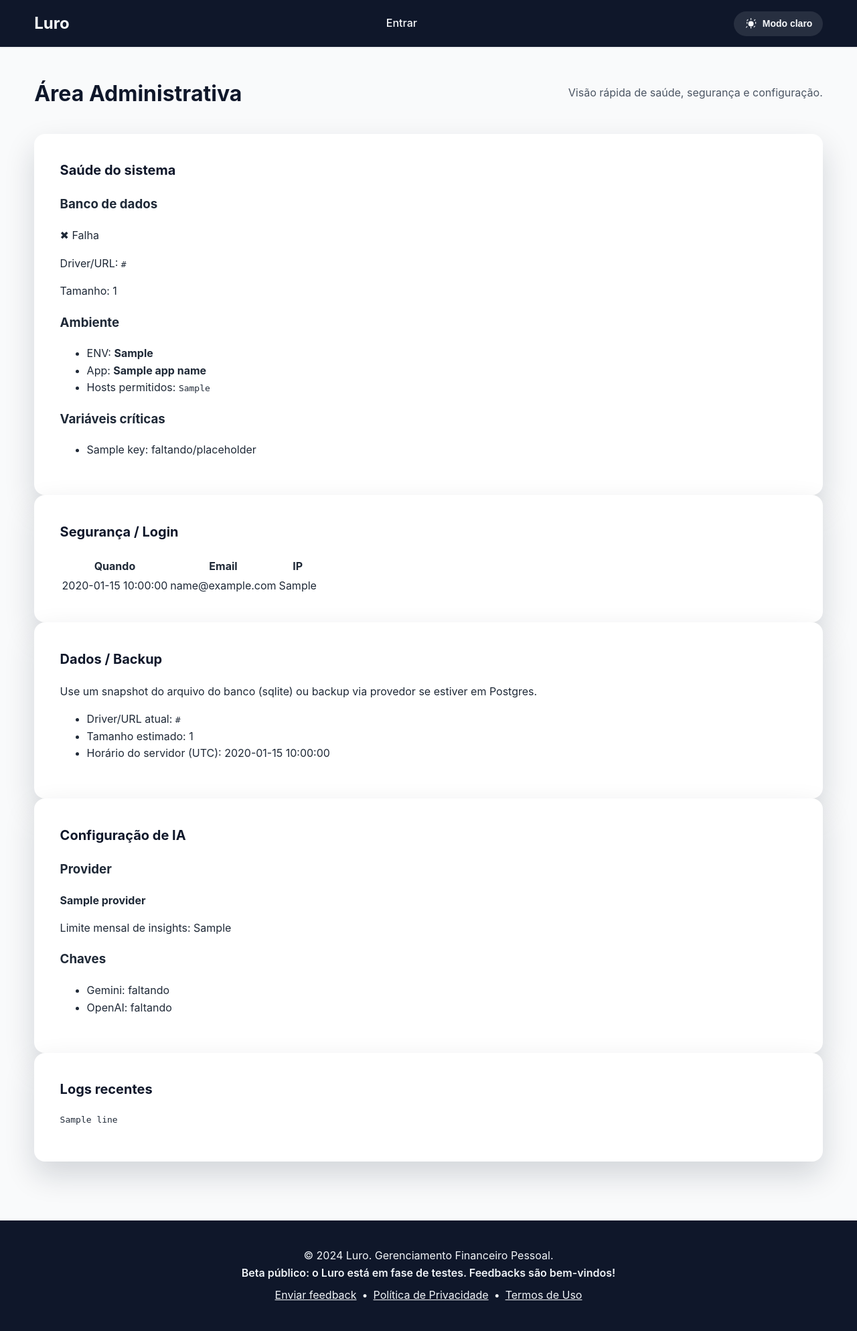
After one commit to alexarnoni/Luro, a FastAPI app: template app/web/templates/admin/index.html in a window 1280 px wide. The commit adds this page. Shown: the whole page at 67% size. Run offline with FastAPI, Linux system fonts and the light colour scheme; the template is opened without the code that fills it: most values are stand-ins (such as "Sample title", 1, 10 or a date in 2020).

Commit message:
Add admin dashboard protected by env allowlist

```diff
--- a/app/web/routes/auth.py
+++ b/app/web/routes/auth.py
@@ -27,6 +27,10 @@ templates.env.globals.setdefault("_", i18n.gettext_proxy)
 templates.env.globals.setdefault("TURNSTILE_SITE_KEY", settings.TURNSTILE_SITE_KEY)
 templates.env.globals.setdefault("ENABLE_SECURITY_HARDENING", settings.ENABLE_SECURITY_HARDENING)
 templates.env.globals.setdefault("ASSETS_VERSION", settings.ASSETS_VERSION)
+templates.env.globals.setdefault(
+    "is_admin",
+    lambda user: bool(user and getattr(user, "email", None) and user.email.lower() in settings.ADMIN_EMAILS),
+)
 
 logger = logging.getLogger(__name__)
 security_logger = logging.getLogger("app.security")
--- a/app/web/routes/dashboard.py
+++ b/app/web/routes/dashboard.py
@@ -28,6 +28,10 @@ templates.env.globals.setdefault("SESSION_COOKIE_NAME", SESSION_COOKIE_NAME)
 templates.env.globals.setdefault("ENABLE_CSRF_JSON", settings.ENABLE_CSRF_JSON)
 templates.env.globals.setdefault("_", i18n.gettext_proxy)
 templates.env.globals.setdefault("ASSETS_VERSION", settings.ASSETS_VERSION)
+templates.env.globals.setdefault(
+    "is_admin",
+    lambda user: bool(user and getattr(user, "email", None) and user.email.lower() in settings.ADMIN_EMAILS),
+)
 
 
 @router.get("/dashboard", response_class=HTMLResponse)
--- a/app/web/routes/pages.py
+++ b/app/web/routes/pages.py
@@ -12,6 +12,10 @@ templates.env.globals.setdefault("SESSION_COOKIE_NAME", SESSION_COOKIE_NAME)
 templates.env.globals.setdefault("ENABLE_CSRF_JSON", settings.ENABLE_CSRF_JSON)
 templates.env.globals.setdefault("_", i18n.gettext_proxy)
 templates.env.globals.setdefault("ASSETS_VERSION", settings.ASSETS_VERSION)
+templates.env.globals.setdefault(
+    "is_admin",
+    lambda user: bool(user and getattr(user, "email", None) and user.email.lower() in settings.ADMIN_EMAILS),
+)
 
 
 @router.get("/", response_class=HTMLResponse)
--- /dev/null
+++ b/app/web/templates/admin/index.html
@@ -0,0 +1,120 @@
+{% extends "base.html" %}
+
+{% block title %}{{ _('Admin - Luro') }}{% endblock %}
+
+{% block content %}
+<div class="page-header">
+    <h1>{{ _('Área Administrativa') }}</h1>
+    <p class="dashboard-subtitle">{{ _('Visão rápida de saúde, segurança e configuração.') }}</p>
+</div>
+
+<section class="dashboard-section">
+    <div class="section-heading">
+        <h2>{{ _('Saúde do sistema') }}</h2>
+    </div>
+    <div class="cards-grid">
+        <div class="card">
+            <h3>{{ _('Banco de dados') }}</h3>
+            <p>
+                {% if db_ok %}
+                    <span class="status status-ok">✔ {{ _('Online') }}</span>
+                {% else %}
+                    <span class="status status-bad">✖ {{ _('Falha') }}</span>
+                {% endif %}
+            </p>
+            <p>{{ _('Driver/URL') }}: <code>{{ db_url }}</code></p>
+            <p>{{ _('Tamanho') }}: {{ db_size if db_size else _('Indisponível') }}</p>
+        </div>
+        <div class="card">
+            <h3>{{ _('Ambiente') }}</h3>
+            <ul class="status-list">
+                <li>{{ _('ENV') }}: <strong>{{ app_env }}</strong></li>
+                <li>{{ _('App') }}: <strong>{{ app_name }}</strong></li>
+                <li>{{ _('Hosts permitidos') }}: <code>{{ allowed_hosts|join(", ") }}</code></li>
+            </ul>
+        </div>
+        <div class="card">
+            <h3>{{ _('Variáveis críticas') }}</h3>
+            <ul class="status-list">
+                {% for key, ok in env_status.items() %}
+                <li>{{ key }}: {% if ok %}<span class="status status-ok">{{ _('presente') }}</span>{% else %}<span class="status status-bad">{{ _('faltando/placeholder') }}</span>{% endif %}</li>
+                {% endfor %}
+            </ul>
+        </div>
+    </div>
+</section>
+
+<section class="dashboard-section">
+    <div class="section-heading">
+        <h2>{{ _('Segurança / Login') }}</h2>
+    </div>
+    {% if login_events %}
+    <div class="table-responsive">
+        <table class="table">
+            <thead>
+                <tr>
+                    <th>{{ _('Quando') }}</th>
+                    <th>{{ _('Email') }}</th>
+                    <th>{{ _('IP') }}</th>
+                </tr>
+            </thead>
+            <tbody>
+                {% for event in login_events %}
+                <tr>
+                    <td>{{ event.requested_at }}</td>
+                    <td>{{ event.email }}</td>
+                    <td>{{ event.ip or '-' }}</td>
+                </tr>
+                {% endfor %}
+            </tbody>
+        </table>
+    </div>
+    {% else %}
+    <p class="empty-state">{{ _('Nenhum pedido de login encontrado.') }}</p>
+    {% endif %}
+</section>
+
+<section class="dashboard-section">
+    <div class="section-heading">
+        <h2>{{ _('Dados / Backup') }}</h2>
+    </div>
+    <p>{{ _('Use um snapshot do arquivo do banco (sqlite) ou backup via provedor se estiver em Postgres.') }}</p>
+    <ul class="status-list">
+        <li>{{ _('Driver/URL atual') }}: <code>{{ db_url }}</code></li>
+        <li>{{ _('Tamanho estimado') }}: {{ db_size if db_size else _('Indisponível') }}</li>
+        <li>{{ _('Horário do servidor (UTC)') }}: {{ server_time }}</li>
+    </ul>
+</section>
+
+<section class="dashboard-section">
+    <div class="section-heading">
+        <h2>{{ _('Configuração de IA') }}</h2>
+    </div>
+    <div class="cards-grid">
+        <div class="card">
+            <h3>{{ _('Provider') }}</h3>
+            <p><strong>{{ ai_config.provider }}</strong></p>
+            <p>{{ _('Limite mensal de insights') }}: {{ ai_config.insights_limit }}</p>
+        </div>
+        <div class="card">
+            <h3>{{ _('Chaves') }}</h3>
+            <ul class="status-list">
+                <li>Gemini: {% if ai_config.gemini_configured %}<span class="status status-ok">{{ _('configurada') }}</span>{% else %}<span class="status status-bad">{{ _('faltando') }}</span>{% endif %}</li>
+                <li>OpenAI: {% if ai_config.openai_configured %}<span class="status status-ok">{{ _('configurada') }}</span>{% else %}<span class="status status-bad">{{ _('faltando') }}</span>{% endif %}</li>
+            </ul>
+        </div>
+    </div>
+</section>
+
+<section class="dashboard-section">
+    <div class="section-heading">
+        <h2>{{ _('Logs recentes') }}</h2>
+    </div>
+    {% if logs_tail %}
+    <pre class="log-box">{% for line in logs_tail %}{{ line }}
+{% endfor %}</pre>
+    {% else %}
+    <p class="empty-state">{{ _('Nenhum log disponível ainda.') }}</p>
+    {% endif %}
+</section>
+{% endblock %}
--- a/app/web/templates/base.html
+++ b/app/web/templates/base.html
@@ -18,6 +18,9 @@
                 <li><a href="/accounts">{{ _('Contas') }}</a></li>
                 <li><a href="/transactions">{{ _('Transações') }}</a></li>
                 <li><a href="/goals">{{ _('Metas') }}</a></li>
+                {% if is_admin(user) %}
+                <li><a href="/admin">{{ _('Admin') }}</a></li>
+                {% endif %}
                 <li><a href="/logout">{{ _('Sair') }}</a></li>
             </ul>
             {% else %}
--- a/main.py
+++ b/main.py
@@ -8,7 +8,7 @@ from app.core.database import init_db
 from app.core.logging_config import setup_logging
 from app.core.middleware import CSRFMiddleware, RequestContextMiddleware, SecurityHeadersMiddleware
 from app.core.i18n import I18nMiddleware, gettext_proxy
-from app.web.routes import api, auth, dashboard, pages
+from app.web.routes import api, auth, dashboard, pages, admin
 from app.web.routes import account, health
 
 setup_logging()
@@ -47,6 +47,7 @@ app.mount("/static", StaticFiles(directory="app/web/static"), name="static")
 app.include_router(pages.router, tags=["pages"])
 app.include_router(auth.router, tags=["auth"])
 app.include_router(dashboard.router, tags=["dashboard"])
+app.include_router(admin.router, tags=["admin"])
 app.include_router(api.router, prefix="/api", tags=["api"])
 app.include_router(account.router, tags=["account"])
 app.include_router(health.router, tags=["health"])
```
Also changed, not shown: app/core/admin.py (added, +19 -0 lines), app/core/config.py (+18 -0 lines), app/web/routes/admin.py (added, +115 -0 lines), 1 other file.
